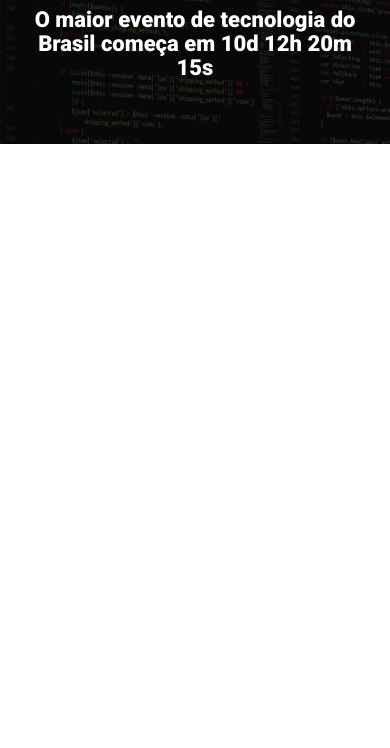
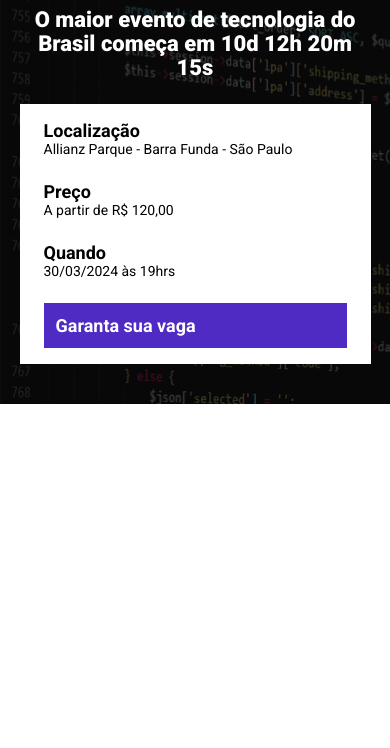
Before and after one commit to rachelpeppedev/ebac_tech_talks, a website built with Parcel: page src/index.html in a window 390 px wide. Shown: the part 96-844 px from the top of the page. Built offline with nearby package versions, Linux system fonts and the light colour scheme.

Commit message:
criando informações do evento

```diff
--- a/src/index.html
+++ b/src/index.html
@@ -18,6 +18,25 @@
             <p class="hero__text">
                 O maior evento de tecnologia do Brasil começa em 10d 12h 20m 15s
             </p>
+            <div class="infos-bar">
+                <ul class="infos-bar__infos">
+                    <li class="infos-bar__infos__item">
+                        <b>Localização</b>
+                        Allianz Parque - Barra Funda - São Paulo
+                    </li>
+                    <li class="infos-bar__infos__item">
+                        <b>Preço</b>
+                        A partir de R$ 120,00
+                    </li>
+                    <li class="infos-bar__infos__item">
+                        <b>Quando</b>
+                        30/03/2024 às 19hrs
+                    </li>
+                </ul>
+                <a href="#" class="button button--primary">
+                    Garanta sua vaga
+                </a>
+            </div>
         </div>
     </header>
 
--- /dev/null
+++ b/src/styles/componentes/_buttons.scss
@@ -0,0 +1,23 @@
+.button {
+    padding: 12px;
+    font-size: 18px;
+    font-weight: bold;
+    text-decoration: none;
+    text-align: center;
+    white-space: nowrap;
+
+    &--primary {
+        color: #fff;
+        background-color: #4F2AC3;
+    }
+
+    @media (max-width: 640px) {
+        display: block;
+        width: 100%;
+    }
+
+    @media (max-width: 1024px) {
+        display: flex;
+        align-items: center;
+    }
+}
--- /dev/null
+++ b/src/styles/componentes/_infos_bar.scss
@@ -0,0 +1,40 @@
+.infos-bar {
+    padding: 16px 24px;
+    background-color: #fff;
+    display: flex;
+    justify-content: space-between;
+
+    &__infos {
+        display: flex;
+        gap: 40px;
+
+        &__item {
+            font-size: 14px;
+            color: #000;
+
+            b {
+                color: #000;
+                font-size: 18px;
+                display: block;
+            }
+        }
+    }
+
+    @media (max-width: 667px) {
+        display: block;
+
+        &__infos {
+            display: block;
+
+            &__item {
+                margin-bottom: 24px;
+            }
+        }
+    }
+
+    @media (max-width: 1024px) {
+        &__infos {
+            gap: 16px;
+        }
+    }
+}
--- a/src/styles/main.scss
+++ b/src/styles/main.scss
@@ -1,4 +1,6 @@
 @use 'hero';
+@use 'componentes/infos_bar';
+@use 'componentes/buttons';
 
 * {
     margin: 0;
@@ -6,6 +8,7 @@
     box-sizing: border-box;
     font-family: Roboto, sans-serif;
     color: #fff;
+    list-style: none;
 }
 
 .container {
```
